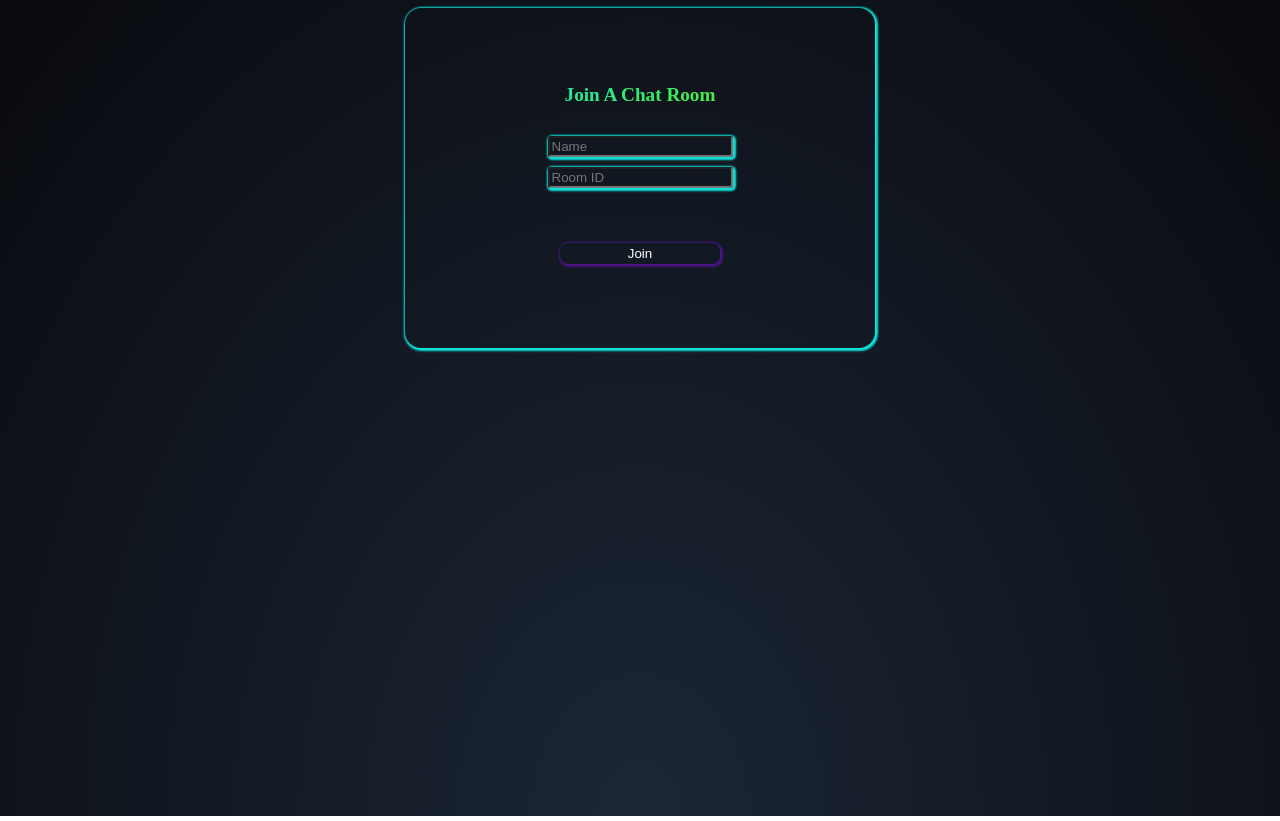
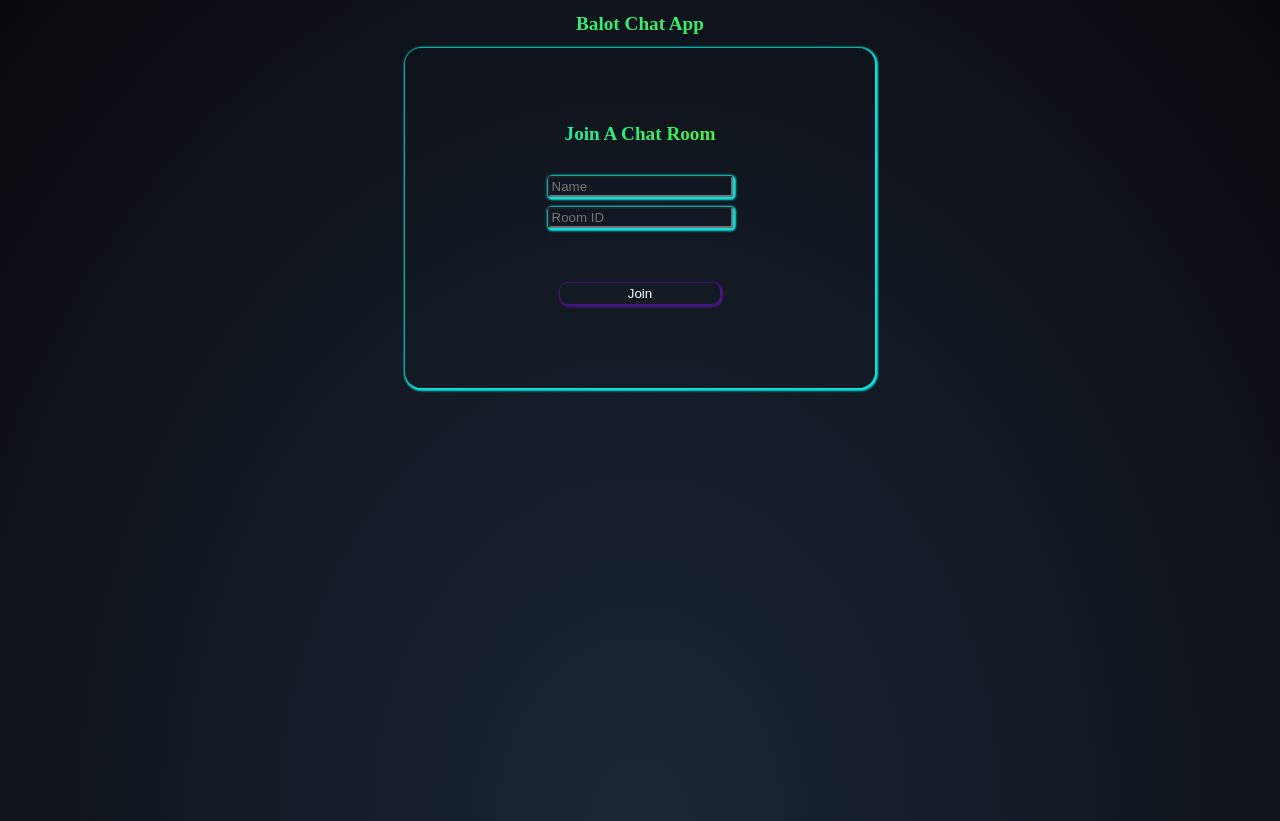
Before and after one commit to thabets/BalotChat, a React (Create React App) app in the folder client/: page / in a window 1280 px wide. Built offline with nearby package versions, Linux system fonts and the light colour scheme; no server answers.

Commit message:
completed application

```diff
--- a/client/src/App.css
+++ b/client/src/App.css
@@ -2,13 +2,20 @@ body{
   background-image: radial-gradient(ellipse at bottom, #1b2735 0%, #090a0f 100%);
   height: 100vh;
 }
-h4{
+h4 {
 background-image: linear-gradient(90deg, #0be4dd, rgb(98, 243, 1));
   background-clip: text;
   color: transparent;
   font-size: larger;
 
 }
+h1{
+    background-image: linear-gradient(90deg, #0be4dd, rgb(98, 243, 1));
+    background-clip: text;
+    color: transparent;
+    font-size: larger;
+
+  }
 .borderline{
   border-radius: 1rem;
   border-width: 3px;
@@ -103,13 +110,17 @@ margin:auto
 
 #time{
   font-size: x-small;
-display: inline;
+display: inline-block;
 margin:0px
+
 }
+
 #author{
-  display: inline;
-  font-size: x-small;
-  padding: 5px;
+  display: inline-block;
+
+  margin-left: 5px;
+  margin-bottom: 10px;
+
 }
 #messageContentS{
   border-radius: .25rem;
@@ -122,26 +133,30 @@ margin:0px
     padding-left: 10px;
     padding-right:10px;
     text-align: left;
-
     margin-block-end: 0em !important;
     overflow-y: hidden;
+    display: flex;
 }
 #messageContentR{
+  display: flex;
   border-radius: .25rem;
     border-width: 3px;
     border-color: black !important;
     border: 1px;
     box-shadow: 1px 1px 2px 2px rgba(127, 17, 224, 1);
     width: fit-content;
-    margin-left: 47%;
-    margin-right: 3px;
+    margin-left: 5px;
     padding-right: 10px;
     padding-left: 10px;
+    padding-bottom: 3px;
     text-align: right;
-    float:right;
+    justify-content:flex-end;
     margin-block-end: 0em !important;
     overflow-y: hidden;
+
+
 }
+
 #other{
 font-size: small;
 }
--- a/client/src/App.js
+++ b/client/src/App.js
@@ -29,6 +29,9 @@ function App() {
 
   return (
     <div className="App">
+      <header>
+        <h1>Balot Chat App</h1>
+      </header>
       {/* We are setting a boolean condition on showing either chat or sign in. */}
       {login ? (
         <div className="borderline">
@@ -51,7 +54,9 @@ function App() {
               setRoom(event.target.value);
             }}
           />
-          <button className="button" onClick={joinRoom}>Join</button>
+          <button className="button" onClick={joinRoom}>
+            Join
+          </button>
         </div>
       ) : (
         <Chat socket={socket} username={username} room={room} />
```
Also changed, not shown: client/src/Chat.js (line endings or trailing spaces).
